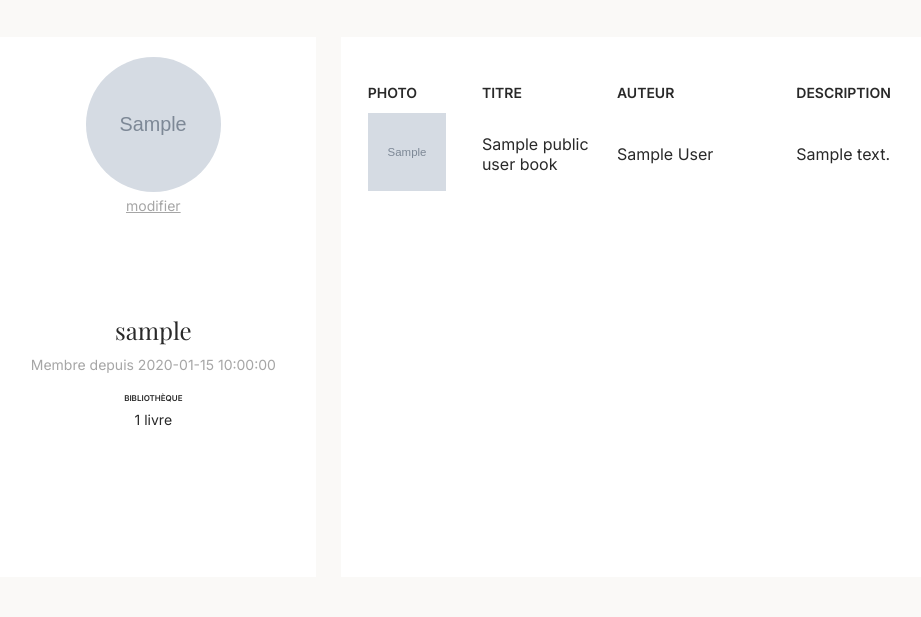
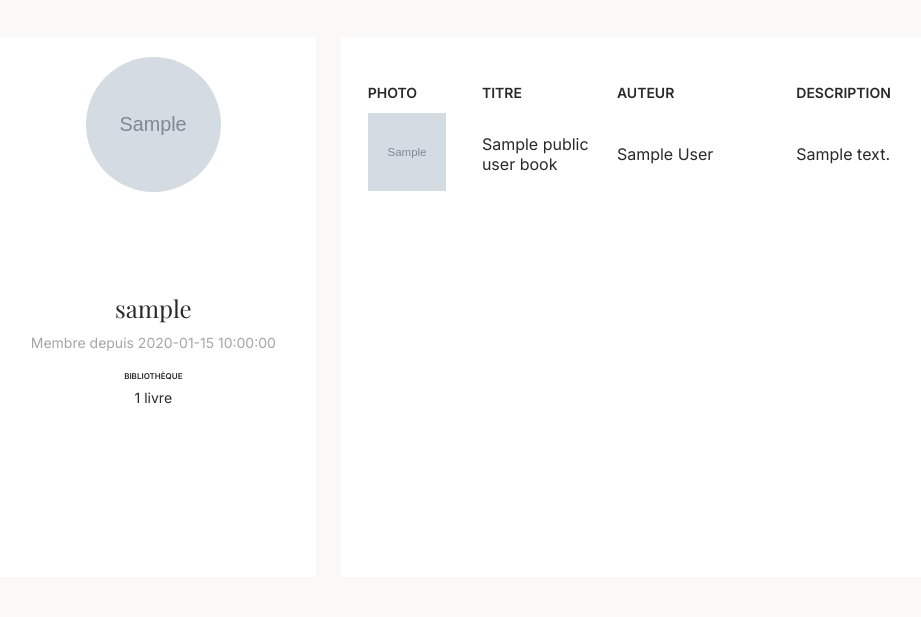
Before and after one commit to Astreros/TomTroc, a PHP site: template views/templates/publicUserAccount.php in a window 1280 px wide. Shown: the part 132-749 px from the top of the page, without its empty margins (137-1058 px from the left). Run offline with PHP 8.4, Linux system fonts and the light colour scheme; the template is opened without the code that fills it: most values are stand-ins (such as "Sample title", 1, 10 or a date in 2020); grey boxes marked "Sample" are stand-in pictures; lists and menus that the app fills with data are empty; some libraries are stand-ins or nearby versions; some web fonts are replaced.

Commit message:
Correction

```diff
--- a/views/templates/publicUserAccount.php
+++ b/views/templates/publicUserAccount.php
@@ -7,7 +7,6 @@
         <div class="user-informations">
             <div class="user-informations-image">
                 <img src="<?= $publicUserAccount->getImage() ?? USER_IMAGE_DEFAULT_PATH?>" alt="<?= $publicUserAccount->getUsername() ?>">
-                <a href="#">modifier</a>
             </div>
             <div class="user-informations-details">
                 <p class="user-informations-username"><?= $publicUserAccount->getUsername() ?></p>
@@ -36,7 +35,7 @@
                             <th class="user-library-details-title"><?= $book->getTitle() ?></th>
                             <th class="user-library-details-author"><?= $book->getAuthor() ?></th>
                             <th class="user-library-details-description"><?= substr($book->getDescription(), 0, 80) ?><?= strlen($book->getDescription()) > 80 ? '...' : ''?></th>
-                            </tr><?php
+                        </tr><?php
                         }
                     ?>
                 </tbody>
```
